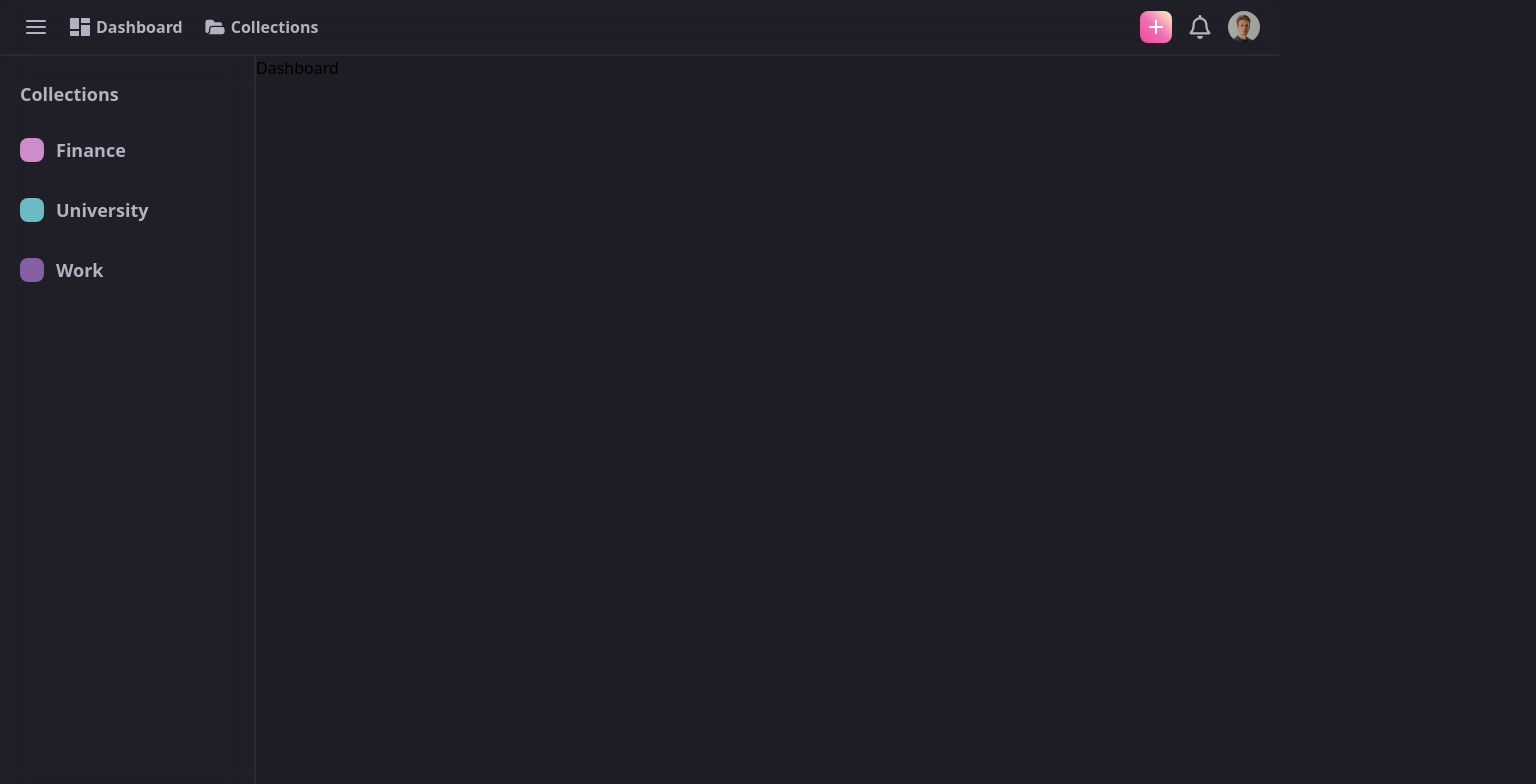
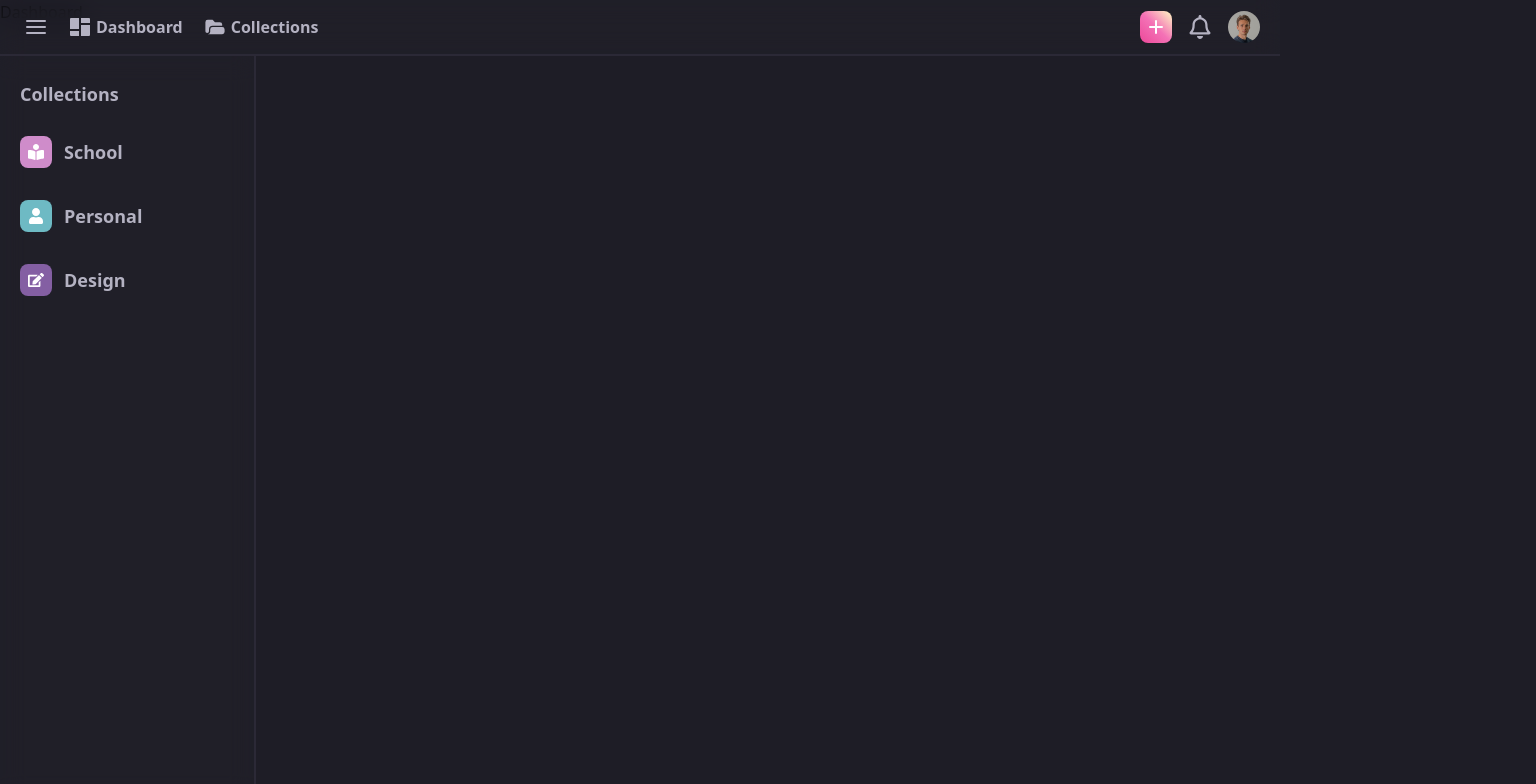
Before and after one commit to iliaalekseevofb/Tasks, a React (Create React App) app: page / in a window 1280 px wide. Shown: the top 784 px of the page, 1536 px wide, since content can reach past the window. Built offline with nearby package versions, Linux system fonts and the light colour scheme; the HTML template or start-up script is replaced by a standard one.

Commit message:
Sidebar toggle and animation is added

```diff
--- a/src/App.tsx
+++ b/src/App.tsx
@@ -2,12 +2,15 @@ import { useState } from 'react';
 import { BrowserRouter, Routes, Route } from 'react-router-dom';
 import { Navbar, Sidebar } from "./components";
 import { Dashboard, Collection, Collections, Account, Landing, SignIn, SignUp } from './pages';
+import { FiMenu } from 'react-icons/fi';
+import { FaBookReader, FaUser, FaEdit } from 'react-icons/fa';
 
 export interface collection {
   id: number,
   name: string,
   link: string,
   color: string,
+  icon: React.ReactNode,
   tasks: {
     id: number,
     name: string,
@@ -18,44 +21,47 @@ export interface collection {
 const sampleCollections: collection[] = [
   {
     id: 1,
-    name: 'Finance',
-    link: 'finance',
+    name: 'School',
+    link: 'school',
     color: '#cf8cca',
+    icon: <FaBookReader />,
     tasks: [
       {
         id: 1,
-        name: 'Pay the taxes',
+        name: 'Prepare for the exams',
         isCompleted: false
       }
     ]
   },
   {
     id: 2,
-    name: 'University',
-    link: 'university',
+    name: 'Personal',
+    link: 'personal',
     color: '#6ebac4',
+    icon: <FaUser />,
     tasks: [
       {
         id: 1,
-        name: 'Finish my project',
+        name: 'Clean the room',
         isCompleted: false
       },
       {
         id: 2,
-        name: 'Pass the exam',
+        name: 'Meet the Jerry on Sunday',
         isCompleted: false
       }
     ]
   },
   {
     id: 3,
-    name: 'Work',
-    link: 'work',
+    name: 'Design',
+    link: 'design',
     color: '#845fa3',
+    icon: <FaEdit />,
     tasks: [
       {
         id: 1,
-        name: 'Contact Dima',
+        name: 'Finish my graphic design',
         isCompleted: false
       }
     ]
@@ -64,12 +70,13 @@ const sampleCollections: collection[] = [
 
 const App = () => {
   const[collections, setCollections] = useState<collection[]>(sampleCollections);
+  const[isOpenSideBar, setIsOpenSidebar] = useState<boolean>(true);
 
   return (
     <div className="App">
       <BrowserRouter>
-        <Navbar />
-        <Sidebar collections={collections} />
+        <Navbar isOpenSidebar={isOpenSideBar} setIsOpenSidebar={setIsOpenSidebar} />
+        <Sidebar collections={collections} isOpenSidebar={isOpenSideBar} />
         <Routes>
           <Route path="/" element={<Dashboard />} />
           <Route path="/collections" element={<Collections />} />
--- a/src/components/Common/Navbar.tsx
+++ b/src/components/Common/Navbar.tsx
@@ -1,10 +1,15 @@
 import NavbarDesktop from "./NavbarItems/NavbarDesktop";
 import NavbarMobile from "./NavbarItems/NavbarMobile";
 
-const Navbar = () => {
+type NavbarProps = {
+  isOpenSidebar: boolean,
+  setIsOpenSidebar: (params: boolean) => void
+}
+
+const Navbar = (props: NavbarProps) => {
   return (
     <nav className='fixed z-10 bottom-0 sm:top-0 right-0 left-0 h-14'>
-      <NavbarDesktop />
+      <NavbarDesktop isOpenSidebar={props.isOpenSidebar} setIsOpenSidebar={props.setIsOpenSidebar} />
       <NavbarMobile />
     </nav>
   )
--- a/src/components/Common/NavbarItems/NavbarDesktop.tsx
+++ b/src/components/Common/NavbarItems/NavbarDesktop.tsx
@@ -5,14 +5,19 @@ import { FaRegBell } from 'react-icons/fa';
 import { HiOutlinePlusSm, HiFolderOpen } from 'react-icons/hi';
 import { profileSample } from '../../../assets';
 
-const NavbarDesktop = () => {
+type NavbarDesktopProps = {
+  isOpenSidebar: boolean,
+  setIsOpenSidebar: (params: boolean) => void
+}
+
+const NavbarDesktop = (props: NavbarDesktopProps) => {
   const navigate = useNavigate();
 
   return (
     <div className='w-full h-full px-standardP hidden sm:flex justify-between items-center border-b-2 border-secondaryBgHover bg-secondaryBgHover bg-clip-padding backdrop-filter backdrop-blur-md bg-opacity-20'>
       <section className='flex items-center text-standardC text-base font-semibold'>
         {/* Menu icon */}
-        <button className='w-navItemDesktop h-navItemDesktop mr-3 flex justify-center items-center rounded-standard hover:bg-secondaryBgHover transition-colors duration-200'>
+        <button onClick={() => {props.setIsOpenSidebar(!props.isOpenSidebar)}} className='w-navItemDesktop h-navItemDesktop mr-3 flex justify-center items-center rounded-standard hover:bg-secondaryBgHover transition-colors duration-200'>
           <FiMenu className='w-iconSizeDesktop h-iconSizeDesktop' />
         </button>
         {/* Dashboard */}
--- a/src/components/Common/Sidebar.tsx
+++ b/src/components/Common/Sidebar.tsx
@@ -2,16 +2,19 @@ import { Link } from 'react-router-dom';
 import { collection } from "../../App";
 
 type SidebarProps = {
-  collections: collection[]
+  collections: collection[],
+  isOpenSidebar: boolean
 }
 
 const Sidebar = (props: SidebarProps) => {
   return (
-    <div className="fixed z-10 top-14 left-0 bottom-0 w-64 h-screen py-6 border-r-2 border-secondaryBgHover bg-secondaryBgHover bg-clip-padding backdrop-filter backdrop-blur-md bg-opacity-20">
+    <div className={`fixed z-10 top-14 left-0 bottom-0 ${props.isOpenSidebar ? 'translate-x-0' : '-translate-x-full'} ease-in-out duration-200 w-64 h-screen py-6 border-r-2 border-secondaryBgHover bg-secondaryBgHover bg-clip-padding backdrop-filter backdrop-blur-md bg-opacity-20`}>
       <h4 className="mb-3 px-standardP text-lg font-bold text-standardC">Collections</h4>
       {props.collections.map((item) => (
         <Link className='w-full py-4 px-standardP flex items-center hover:bg-secondaryBgHover transition-colors duration-200 cursor-pointer' to={`collection-${item.link}`}>
-          <span className="w-6 h-6 mr-3 rounded-standard" style={{backgroundColor: item.color}} />
+          <div className="w-navItemDesktop h-navItemDesktop mr-3 flex justify-center items-center rounded-standard text-white" style={{backgroundColor: item.color}}>
+            {item.icon}
+          </div>
           <h4 className="text-lg font-semibold text-standardC">{item.name}</h4>
         </Link>
       ))}
--- a/src/pages/Dashboard.tsx
+++ b/src/pages/Dashboard.tsx
@@ -1,6 +1,6 @@
 const Dashboard = () => {
   return (
-    <div className="relative top-14 left-64">Dashboard</div>
+    <div className="">Dashboard</div>
   )
 }
 
```
